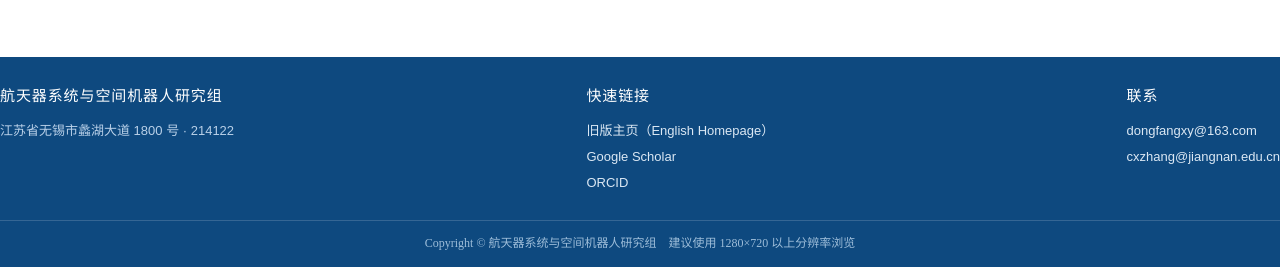
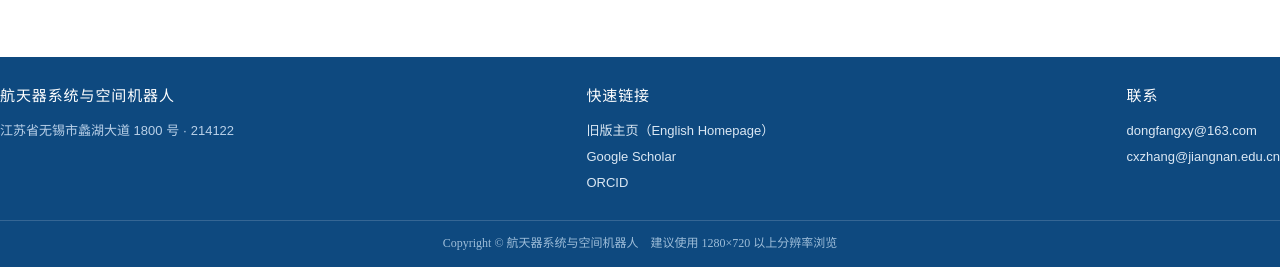
Before and after one commit to dongfangxy/dongfangxy.github.io, a Jekyll site: the page index.html, which Jekyll copies as it is, in a window 1280 px wide and 900 px high, scrolled down 3134 px. Shown: the part 630-897 px from the top of the window. Built offline with Jekyll 4.4.1, drawn with Linux system fonts in a browser that asks for light colours; some of the changed text lies outside the part shown.

Commit message:
chore(site): shorten group name

```diff
--- a/index.html
+++ b/index.html
@@ -3,7 +3,7 @@
 <head>
 <meta charset="UTF-8">
 <meta name="viewport" content="width=device-width, initial-scale=1.0">
-<title>张承玺 | 航天器系统与空间机器人研究组</title>
+<title>张承玺 | 航天器系统与空间机器人</title>
 <meta name="description" content="张承玺，江南大学物联网工程学院副教授、博士生导师。研究方向：巨型星座运行管理、航天器集群协同控制、空间机器人系统与无人系统规划决策。">
 <style>
   :root {
@@ -236,7 +236,7 @@
 
 <div class="topline">
   <div class="w1200">
-    <div>航天器系统与空间机器人研究组</div>
+    <div>航天器系统与空间机器人</div>
     <div class="links">
       <a href="mailto:dongfangxy@163.com">联系我们</a>
       <a href="legacy/">旧版主页 / English</a>
@@ -249,7 +249,7 @@
     <div class="logo">
       <div>
         <div class="logo-cn">张承玺</div>
-        <div class="logo-sub">航天器系统与空间机器人研究组</div>
+        <div class="logo-sub">航天器系统与空间机器人</div>
       </div>
     </div>
     <div class="header-right">
@@ -551,7 +551,7 @@
 <div class="footer">
   <div class="w1200 footer-in">
     <div>
-      <h3>航天器系统与空间机器人研究组</h3>
+      <h3>航天器系统与空间机器人</h3>
       <p>江苏省无锡市蠡湖大道 1800 号 · 214122</p>
     </div>
     <div>
@@ -568,7 +568,7 @@
       <p><a href="mailto:cxzhang@jiangnan.edu.cn">cxzhang@jiangnan.edu.cn</a></p>
     </div>
   </div>
-  <div class="copyright">Copyright © 航天器系统与空间机器人研究组　建议使用 1280×720 以上分辨率浏览</div>
+  <div class="copyright">Copyright © 航天器系统与空间机器人　建议使用 1280×720 以上分辨率浏览</div>
 </div>
 
 <script>
```
Also changed, not shown: papers.html (+5 -5 lines).
